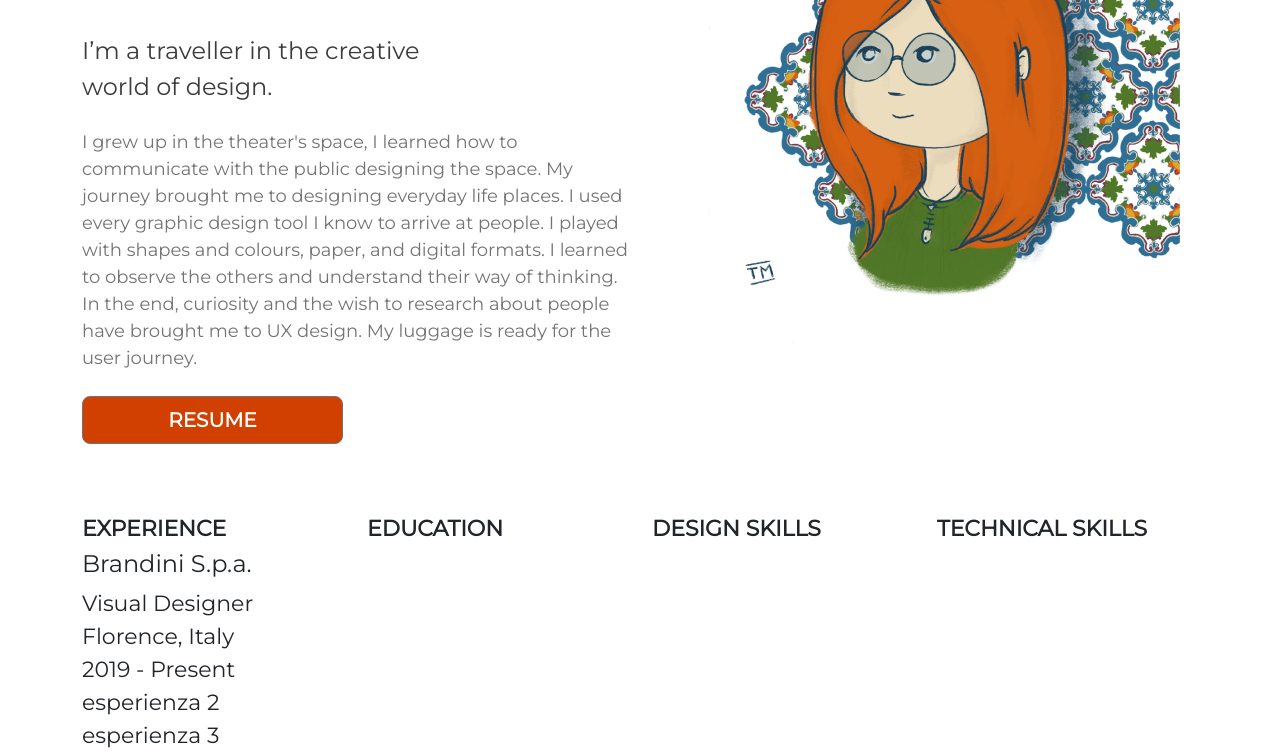
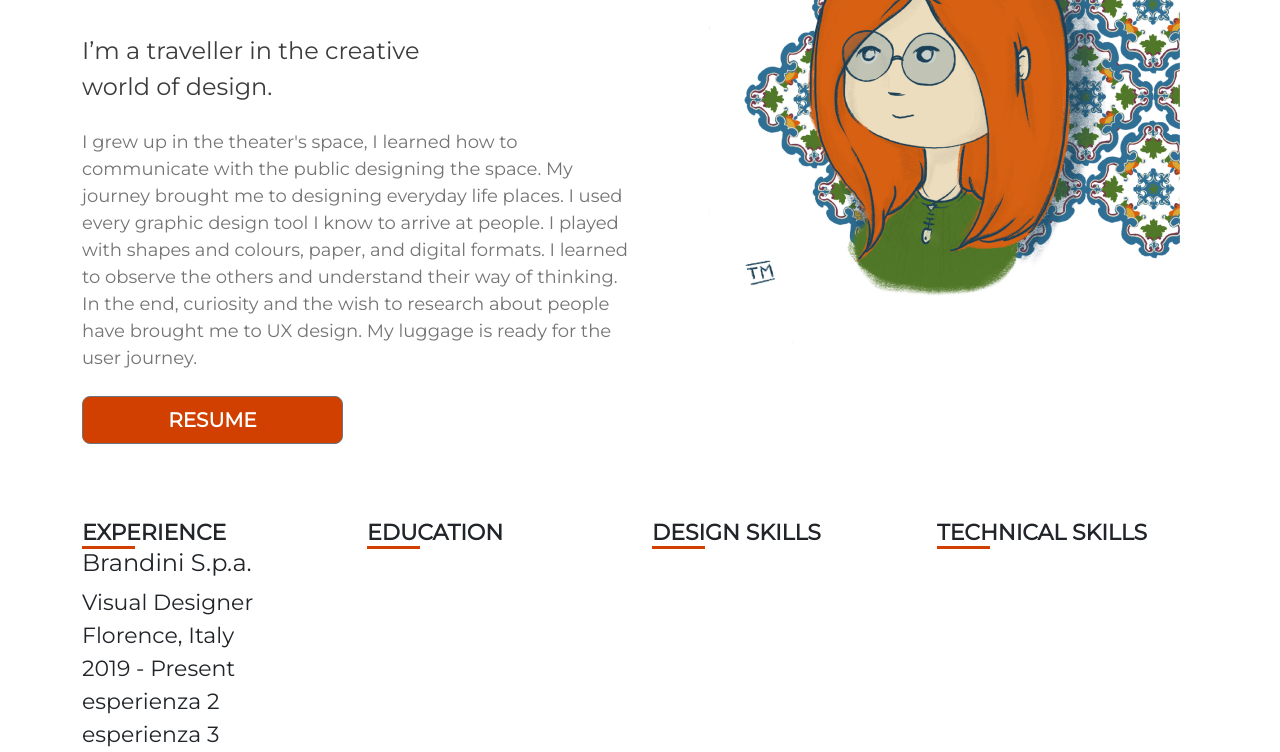
Before and after one commit to taliamalfassi/taliamalfassi.github.io, a plain HTML site: page about.html in a window 1280 px wide. Shown: the part 282-1034 px from the top of the page. Drawn offline with nearby package versions, Linux system fonts and the light colour scheme.

Commit message:
added underlines to resume headings

```diff
--- a/about.html
+++ b/about.html
@@ -104,10 +104,9 @@
             </div>
 
         </div>
-
         <div class="row mt-5 general-resume">
             <div class="col-md-3">
-                <h3>EXPERIENCE</h3>
+                <div class="resume-heading">EXPERIENCE</div>
                 <div class="row">
                     <div class="col-12">
                         <h4>Brandini S.p.a.</h4>
@@ -124,13 +123,13 @@
                 </div>
             </div>
             <div class="col-md-3">
-                <h3>EDUCATION</h3>
+                <div class="resume-heading">EDUCATION</div>
             </div>
             <div class="col-md-3">
-                <h3>DESIGN SKILLS</h3>
+                <div class="resume-heading">DESIGN SKILLS</div>
             </div>
             <div class="col-md-3">
-                <h3>TECHNICAL SKILLS</h3>
+                <div class="resume-heading">TECHNICAL SKILLS</div>
             </div>
         </div>
 
--- a/css/about.css
+++ b/css/about.css
@@ -26,7 +26,22 @@
     font-weight: 700;
 }
 
-.general-resume h3 {
+.resume-heading {
     font-weight: 700;
     font-size: 22px;
+    z-index: 0;
 }
+
+.resume-heading {
+    position : relative;
+}
+
+.resume-heading::after {
+    content : "";
+    position : absolute;
+    width : 53px;
+    height : 3px;
+    background-color: var(--primary-color);
+    bottom: 0;
+    left: 0;
+  }
```
